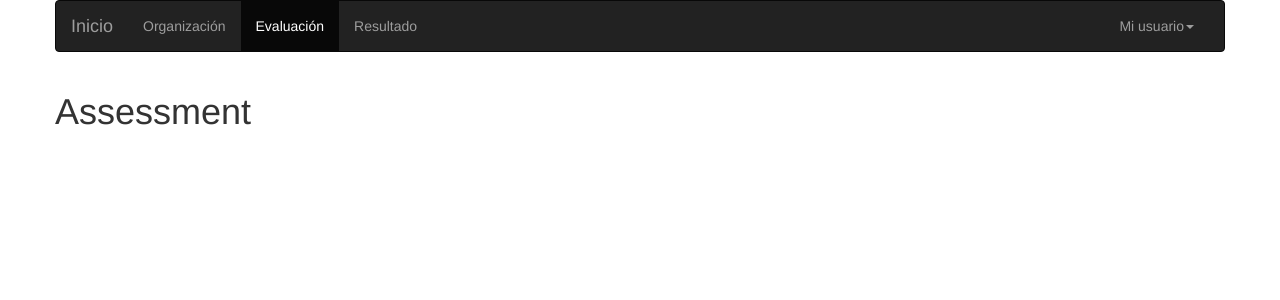
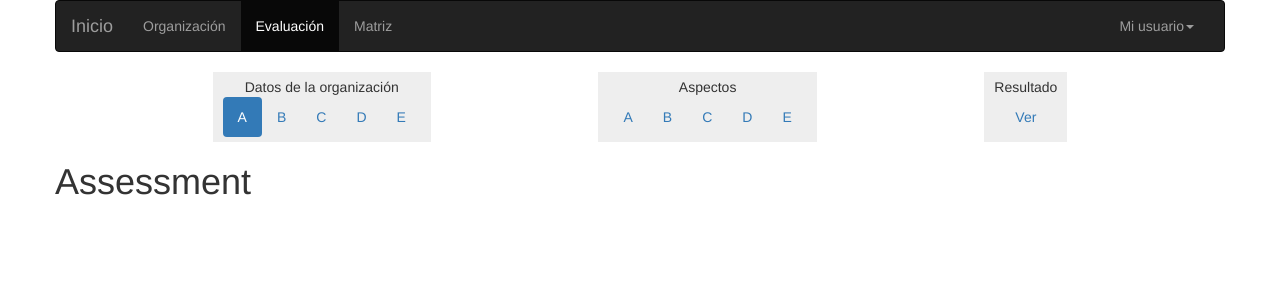
Before and after one commit to PIWEEK/ecg-calculator-front, a Vue app: page /#/assessment in a window 1280 px wide. Shown: the top 300 px of the page. Built offline with nearby package versions, Linux system fonts and the light colour scheme.

Commit message:
Add assessment navigator

```diff
--- a/src/components/Assessment.vue
+++ b/src/components/Assessment.vue
@@ -2,6 +2,9 @@
   <div>
     <div class="row">
       <main-header section="assessment"></main-header>
+    </div>
+    <div class="row">
+      <assessment-navigator section="facts" code="A"></assessment-navigator>
     </div>
     <div class="row">
       <h1>Assessment</h1>
@@ -11,6 +14,7 @@
 
 <script>
 import MainHeader from '@/components/MainHeader'
+import AssessmentNavigator from '@/components/AssessmentNavigator'
 
 export default {
   name: 'assessment',
@@ -18,7 +22,8 @@ export default {
     return {}
   },
   components: {
-    MainHeader
+    MainHeader,
+    AssessmentNavigator
   }
 }
 </script>
--- /dev/null
+++ b/src/components/AssessmentNavigator.vue
@@ -0,0 +1,61 @@
+<template>
+  <div class="assessment-navigator">
+    <div class="section">
+      <span class="section-title">Datos de la organización</span>
+      <ul class="nav nav-pills nav-justified">
+        <li role="presentation" class="active"><router-link to="/assessment">A</router-link></li>
+        <li role="presentation"><router-link to="/assessment">B</router-link></li>
+        <li role="presentation"><router-link to="/assessment">C</router-link></li>
+        <li role="presentation"><router-link to="/assessment">D</router-link></li>
+        <li role="presentation"><router-link to="/assessment">E</router-link></li>
+      </ul>
+    </div>
+    <div class="section">
+      <span class="section-title">Aspectos</span>
+      <ul class="nav nav-pills nav-justified">
+        <li role="presentation"><router-link to="/assessment">A</router-link></li>
+        <li role="presentation"><router-link to="/assessment">B</router-link></li>
+        <li role="presentation"><router-link to="/assessment">C</router-link></li>
+        <li role="presentation"><router-link to="/assessment">D</router-link></li>
+        <li role="presentation"><router-link to="/assessment">E</router-link></li>
+      </ul>
+    </div>
+    <div class="section final">
+      <span class="section-title">Resultado</span>
+      <ul class="nav nav-pills nav-justified">
+        <li role="presentation"><router-link to="/assessment">Ver</router-link></li>
+      </ul>
+    </div>
+  </div>
+</template>
+
+<script>
+export default {
+  name: 'main-header',
+  props: ['section', 'code'],
+  data () {
+    return {}
+  }
+}
+</script>
+
+<style scoped>
+.assessment-navigator {
+  display: flex;
+  justify-content: space-evenly;
+}
+
+.section {
+  background-color: #eee;
+  text-align: center;
+  padding: 0.5rem 1rem;
+}
+
+.section:not(:first-child) {
+  margin-left: 1rem;
+}
+
+.final {
+  flex-shrink: 2;
+}
+</style>
--- a/src/components/MainHeader.vue
+++ b/src/components/MainHeader.vue
@@ -18,8 +18,8 @@
           <li v-if="section === 'assessment'" class="active"><router-link to="/">Evaluación <span class="sr-only">(actual)</span></router-link></li>
           <li v-else><router-link to="/assessment">Evaluación</router-link></li>
 
-          <li v-if="section === 'results'" class="active"><router-link to="/">Resultado <span class="sr-only">(actual)</span></router-link></li>
-          <li v-else><router-link to="/results">Resultado</router-link></li>
+          <li v-if="section === 'matrix'" class="active"><router-link to="/">Matriz <span class="sr-only">(actual)</span></router-link></li>
+          <li v-else><router-link to="/matrix">Matriz</router-link></li>
         </ul>
         <ul class="nav navbar-nav navbar-right">
           <li class="dropdown">
--- a/src/components/Results.vue
+++ b/src/components/Matrix.vue
@@ -1,10 +1,10 @@
 <template>
   <div>
     <div class="row">
-      <main-header section="results"></main-header>
+      <main-header section="matrix"></main-header>
     </div>
     <div class="row">
-      <h1>Results</h1>
+      <h1>Matrix</h1>
     </div>
   </div>
 </template>
@@ -13,7 +13,7 @@
 import MainHeader from '@/components/MainHeader'
 
 export default {
-  name: 'results',
+  name: 'matrix',
   data () {
     return {}
   },
--- a/src/router/index.js
+++ b/src/router/index.js
@@ -4,7 +4,7 @@ import Landing from '@/components/Landing'
 import Login from '@/components/Login'
 import Organization from '@/components/Organization'
 import Assessment from '@/components/Assessment'
-import Results from '@/components/Results'
+import Matrix from '@/components/Matrix'
 
 Vue.use(Router)
 
@@ -31,9 +31,9 @@ export default new Router({
       component: Assessment
     },
     {
-      path: '/results',
-      name: 'Results',
-      component: Results
+      path: '/matrix',
+      name: 'Matrix',
+      component: Matrix
     }
   ]
 })
```
